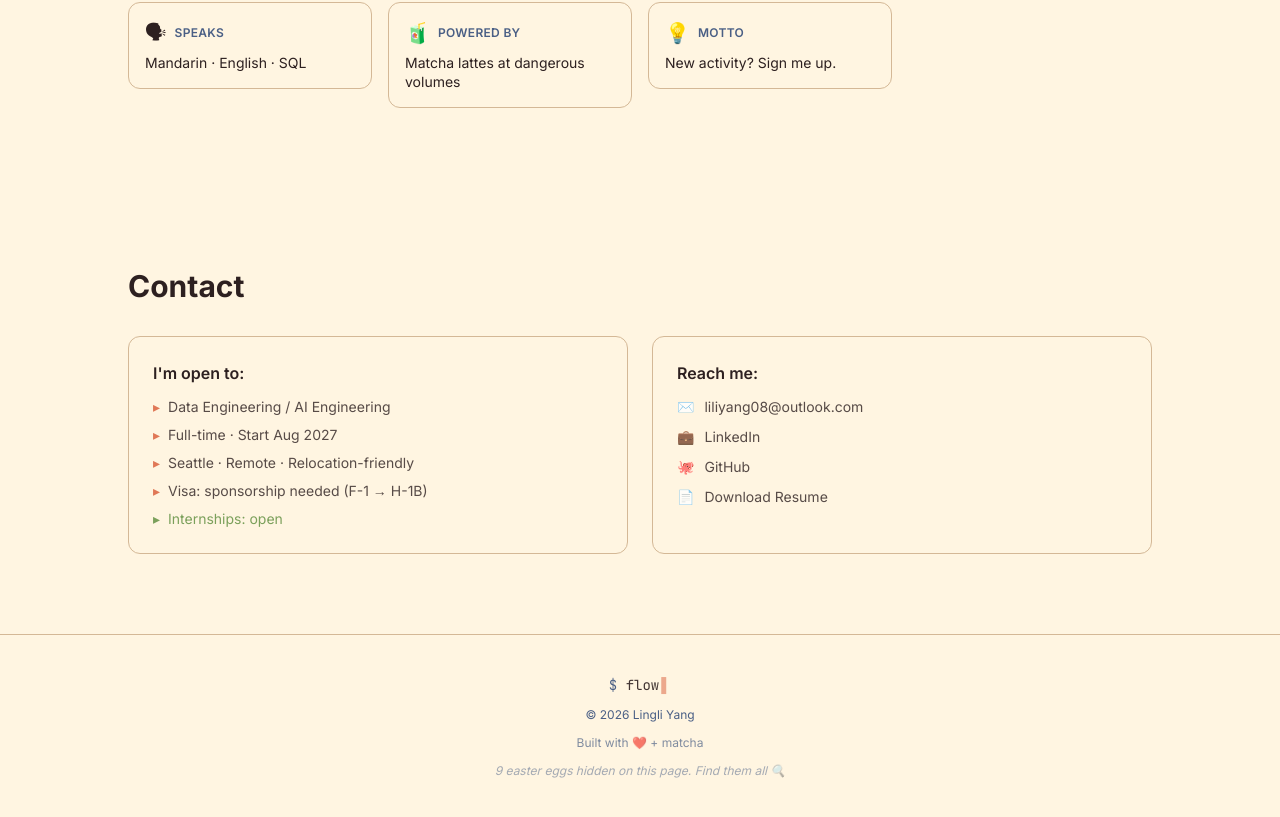
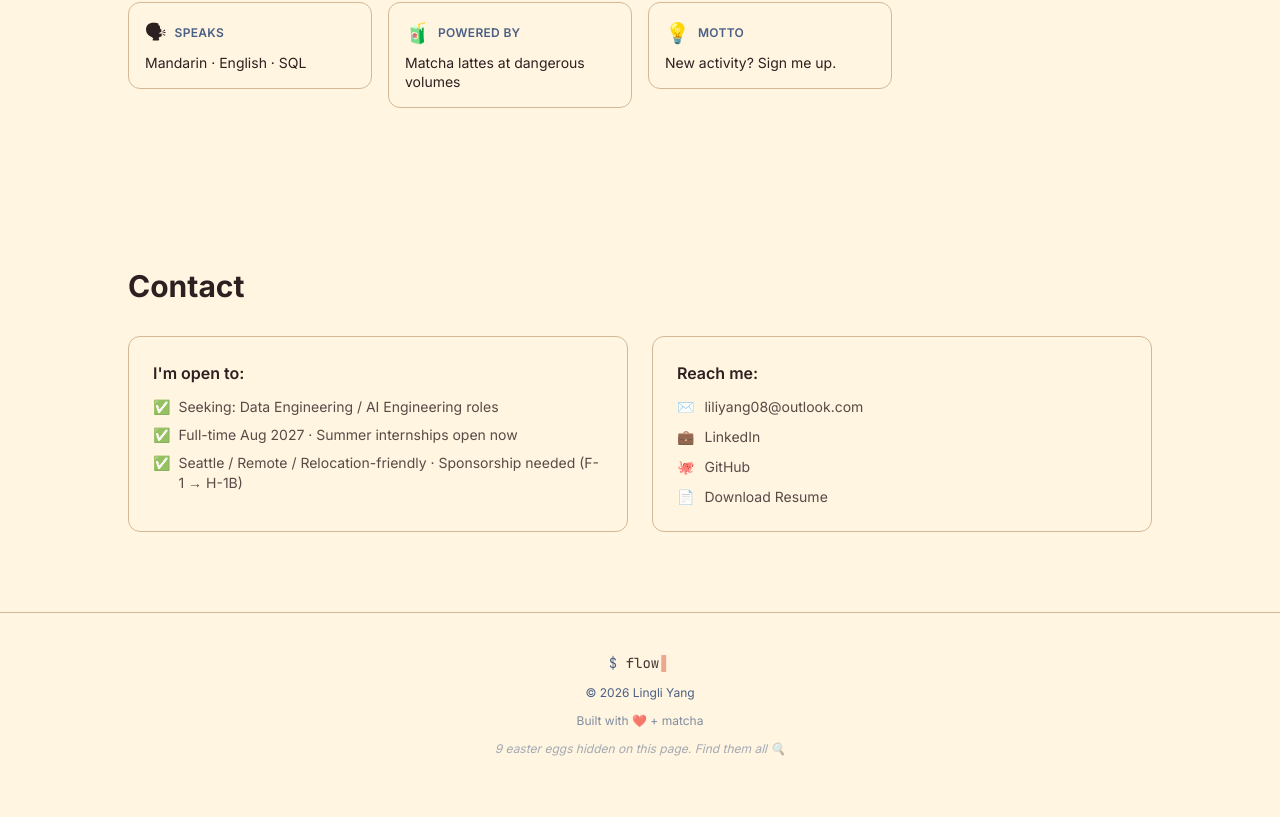
Before and after one commit to lingli8/lingli-website, a Next.js app: page / in a window 1280 px wide. Shown: the part 4544-5361 px from the top of the page. Built offline with nearby package versions, Linux system fonts and the light colour scheme.

Commit message:
refactor(contact): condense status to 3 lines

```diff
--- a/components/sections/Contact.tsx
+++ b/components/sections/Contact.tsx
@@ -27,27 +27,22 @@ export default function Contact() {
                   <h3 className="font-semibold text-foreground">I&apos;m open to:</h3>
                   <ul className="flex flex-col gap-2 text-sm text-foreground/80">
                     <li className="flex gap-2">
-                      <span className="text-accent">▸</span>
-                      <span>{availability.seeking.join(" / ")}</span>
+                      <span aria-hidden="true">✅</span>
+                      <span>Seeking: {availability.seeking.join(" / ")} roles</span>
                     </li>
                     <li className="flex gap-2">
-                      <span className="text-accent">▸</span>
-                      <span>Full-time · Start {availability.startDate}</span>
+                      <span aria-hidden="true">✅</span>
+                      <span>
+                        Full-time {availability.fullTimeStart}
+                        {availability.internshipsOpen && " · Summer internships open now"}
+                      </span>
                     </li>
                     <li className="flex gap-2">
-                      <span className="text-accent">▸</span>
-                      <span>{availability.location.join(" · ")}</span>
+                      <span aria-hidden="true">✅</span>
+                      <span suppressHydrationWarning>
+                        {availability.location} · {availability.visa}
+                      </span>
                     </li>
-                    <li className="flex gap-2">
-                      <span className="text-accent">▸</span>
-                      <span suppressHydrationWarning>Visa: {availability.visa}</span>
-                    </li>
-                    {availability.internshipOpen && (
-                      <li className="flex gap-2">
-                        <span className="text-success">▸</span>
-                        <span className="text-success">Internships: open</span>
-                      </li>
-                    )}
                   </ul>
                 </>
               ) : (
--- a/content/status.json
+++ b/content/status.json
@@ -9,10 +9,10 @@
   },
   "availability": {
     "seeking": ["Data Engineering", "AI Engineering"],
-    "location": ["Seattle", "Remote", "Relocation-friendly"],
-    "startDate": "Aug 2027",
-    "internshipOpen": true,
-    "visa": "sponsorship needed (F-1 → H-1B)"
+    "fullTimeStart": "Aug 2027",
+    "internshipsOpen": true,
+    "location": "Seattle / Remote / Relocation-friendly",
+    "visa": "Sponsorship needed (F-1 → H-1B)"
   },
   "currentActivity": "Intern (AI/Data team)"
 }
--- a/lib/schemas.ts
+++ b/lib/schemas.ts
@@ -34,9 +34,9 @@ export const StatusSchema = z.object({
   }),
   availability: z.object({
     seeking: z.array(z.string()),
-    location: z.array(z.string()),
-    startDate: z.string(),
-    internshipOpen: z.boolean(),
+    fullTimeStart: z.string(),
+    internshipsOpen: z.boolean(),
+    location: z.string(),
     visa: z.string(),
   }),
   currentActivity: z.string(),
```
